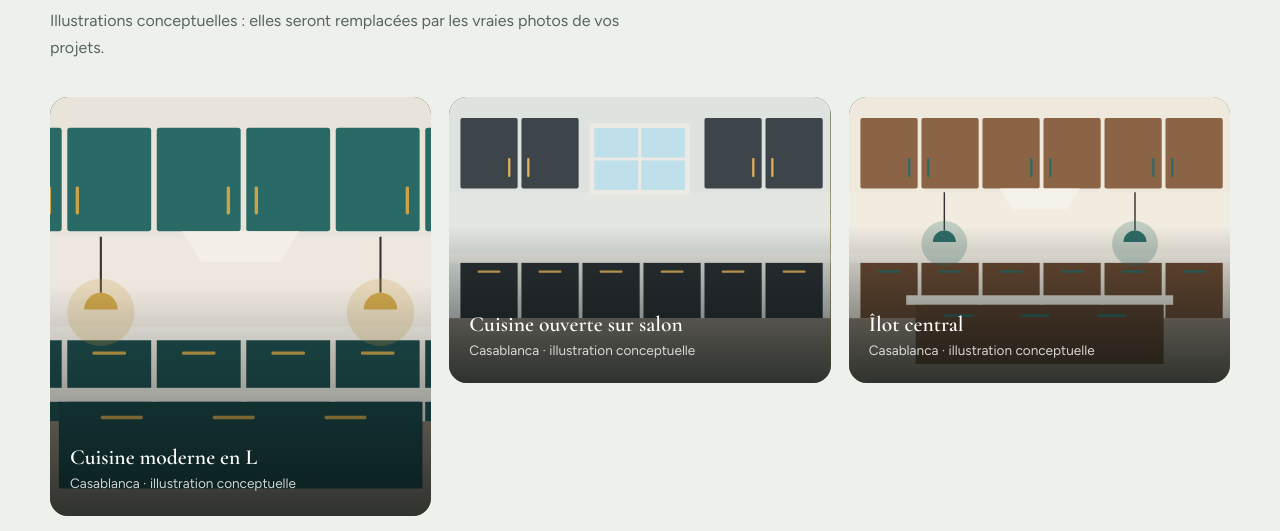
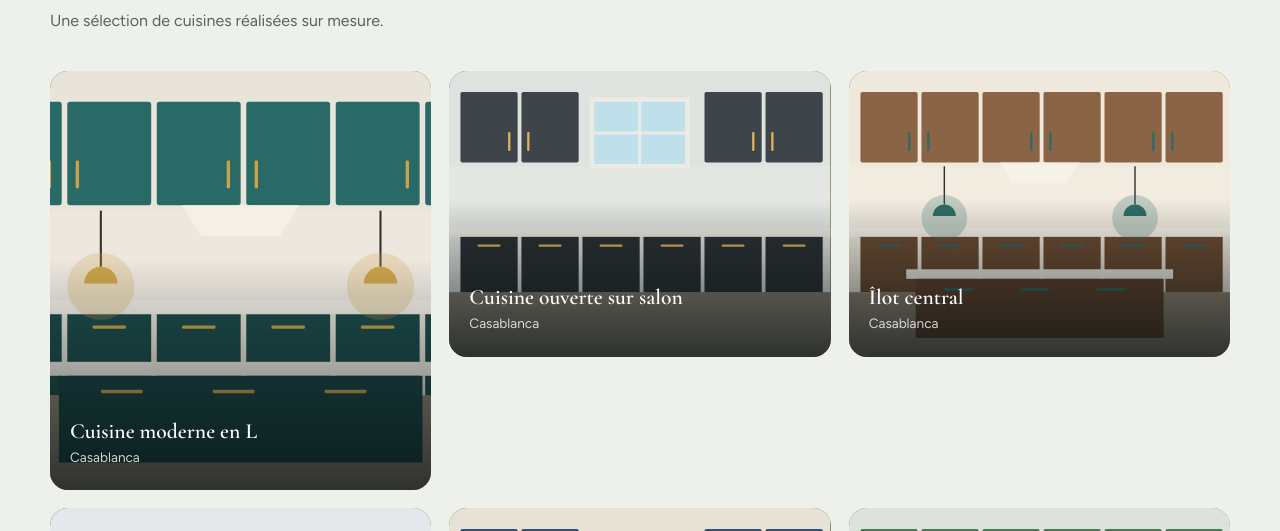
Before and after one commit to Fouad-dev101/kitchen-ma, a plain HTML site: page index.html in a window 1280 px wide. Both pictures are taken after a click on the link "Voir tout le portfolio". Shown: the part 198-729 px from the top of the page. Drawn offline with nearby package versions, Linux system fonts and the light colour scheme.

Commit message:
feat: add real project photos

```diff
--- a/assets/css/style.css
+++ b/assets/css/style.css
@@ -79,7 +79,7 @@ nav a{display:block;font:600 1.9rem var(--hf);padding:12px 0;border-bottom:1px s
 .t{position:relative;border-radius:18px;overflow:hidden;aspect-ratio:4/3;display:flex;align-items:flex-end;padding:20px;color:#fff;transition:.4s}
 .t:hover{transform:scale(1.025)}.t:nth-child(1),.t:nth-child(4){aspect-ratio:4/4.4}
 .t div{position:relative;z-index:2}.t b{display:block;font:600 1.35rem var(--hf)}.t span{font-size:.85rem;opacity:.8}
-.ks{position:absolute;inset:0;width:100%;height:100%;display:block}#home>.ks{opacity:.5}.t:after,.pic:after{content:"";position:absolute;inset:0;background:linear-gradient(180deg,transparent 45%,rgba(5,15,15,.7))}.pic em{z-index:2}
+.ks{object-fit:cover;position:absolute;inset:0;width:100%;height:100%;display:block}#home>.ks{opacity:.5}.t:after,.pic:after{content:"";position:absolute;inset:0;background:linear-gradient(180deg,transparent 45%,rgba(5,15,15,.7))}.pic em{z-index:2}
 .rv2{display:grid;grid-template-columns:.8fr 1.2fr;gap:28px}
 .score{background:linear-gradient(160deg,var(--teal),#0a2223);color:#fff;border-radius:22px;padding:36px;text-align:center}
 .score b{font:600 4.4rem/1 var(--hf);display:block}
--- a/assets/js/main.js
+++ b/assets/js/main.js
@@ -14,15 +14,16 @@ s+=`<rect y="100" width="400" height="64" fill="${t}" opacity=".3"/><rect y="164
 for(let k=0;k<6;k++){const x=12+k*64;s+=`<rect x="${x}" y="174" width="60" height="58" fill="${l}"/><rect x="${x+18}" y="182" width="24" height="2.4" rx="1" fill="${a}"/>`}
 if(I){s+=`<rect x="60" y="208" width="280" height="10" fill="${t}"/><rect x="70" y="218" width="260" height="62" fill="${l}"/><rect x="70" y="218" width="260" height="62" fill="#000" opacity=".1"/>`;(V?[110,200,290]:[100,300]).forEach(x=>s+=`<path d="M${x} 100V140" stroke="#333" stroke-width="1.5"/><path d="M${x-12} 152a12 12 0 0 1 24 0z" fill="${a}"/><circle cx="${x}" cy="154" r="24" fill="${a}" opacity=".25"/>`);for(let k=0;k<3;k++)s+=`<rect x="${100+k*80}" y="228" width="30" height="2.4" rx="1" fill="${a}"/>`}
 return s+'</svg>'}
+function P(n,i,alt){return K(i)+`<img class="ks" src="assets/img/${n}.jpg" alt="${alt||''}" ${n=='hero'?'':'loading="lazy"'} onload="this.previousElementSibling.remove()" onerror="this.remove()">`}
 const L={
 services:()=>SV.map(s=>`<div class="card rv"><div class="ic"><svg viewBox="0 0 24 24">${IC[s[0]]}</svg></div><h3>${s[1]}</h3><p>${s[2]}</p></div>`).join(''),
 steps:()=>ST.map(s=>`<div class="card rv"><h3>${s[0]}</h3><p>${s[1]}</p></div>`).join(''),
-work:n=>WK.slice(0,n).map((w,i)=>`<div class="t rv" style="background:linear-gradient(140deg,hsl(${170-i*9} 45% ${16+i%3*5}%),hsl(${38+i*5} 50% ${30+i%4*5}%))">${K(i)}<div><b>${w[0]}</b><span>${w[1]} · illustration conceptuelle</span></div></div>`).join(''),
+work:n=>WK.slice(0,n).map((w,i)=>`<div class="t rv" style="background:linear-gradient(140deg,hsl(${170-i*9} 45% ${16+i%3*5}%),hsl(${38+i*5} 50% ${30+i%4*5}%))">${P('work-'+(i+1),i,w[0])}<div><b>${w[0]}</b><span>${w[1]}</span></div></div>`).join(''),
 reviews:()=>RV.map(r=>`<div class="rev rv"><div class="stars">★★★★★</div><p>« ${r[1]} »</p><small>${r[0]} · ${r[2]} · Avis Google</small></div>`).join(''),
 info:()=>INFO};
 $$('[data-list]').forEach(e=>e.innerHTML=L[e.dataset.list](+e.dataset.n||0));
-$('#home').insertAdjacentHTML('afterbegin',K(2));
-$$('.pic').forEach((p,j)=>p.insertAdjacentHTML('afterbegin',K(j?5:4)));
+$('#home').insertAdjacentHTML('afterbegin',P('hero',2));
+$$('.pic').forEach((p,j)=>p.insertAdjacentHTML('afterbegin',P(j?'contact':'about',j?5:4,j?'Showroom Kitchen.ma':'Équipe Kitchen.ma')));
 const sel=(n,a)=>`<select name="${n}" required><option value="" disabled selected>${a[0]}</option>${a.slice(1).map(o=>`<option>${o}</option>`).join('')}</select>`;
 $$('[data-form]').forEach(e=>{e.innerHTML=`<form class="frm ${e.hasAttribute('data-big')?'big':''}"><h3>${e.dataset.form}</h3><p>Réponse rapide et sans engagement.</p>
 <label><input name="nom" placeholder="Nom complet" required autocomplete="name"></label>
--- a/index.html
+++ b/index.html
@@ -37,7 +37,7 @@
 </div></section>
 
 <section id="about" class="alt"><div class="wrap two">
-<div class="pic rv"><em>Image de remplacement : photo de l’atelier ou d’un projet</em></div>
+<div class="pic rv"></div>
 <div class="rv"><h2>Pourquoi choisir Kitchen.ma ?</h2>
 <ul class="pts">
 <li><i>✓</i><div><b>Matériaux de haute qualité</b><span>Des finitions durables, choisies avec vous selon votre budget.</span></div></li>
@@ -60,7 +60,7 @@
 <section id="contact"><div class="wrap two">
 <div class="rv"><h2>Parlons de votre cuisine</h2><p class="lead">Décrivez votre projet, nous revenons vers vous pour fixer un rendez-vous et prendre les mesures.</p>
 <div class="ci" data-list="info"></div><a class="btn" href="#page-contact">Demander un devis</a></div>
-<div class="pic rv" style="aspect-ratio:16/11"><em>Image de remplacement : showroom</em></div>
+<div class="pic rv" style="aspect-ratio:16/11"></div>
 </div></section>
 
 <div class="band"><div class="wrap rv"><h2>Prêt à créer la cuisine de vos rêves ?</h2><p>Recevez un devis gratuit et un plan 3D adapté à votre espace.</p><a class="btn" href="#page-contact">Obtenir mon devis gratuit</a></div></div>
@@ -71,7 +71,7 @@
 <h2 style="margin-top:70px">Comment ça se passe</h2><div class="steps" data-list="steps"></div>
 <div class="mid"><a class="btn" href="#page-contact">Obtenir un devis</a></div></div></main>
 
-<main class="view pg" data-v="page-portfolio" hidden><div class="wrap"><h1 class="up">Portfolio</h1><p class="lead up" style="--d:1">Illustrations conceptuelles : elles seront remplacées par les vraies photos de vos projets.</p>
+<main class="view pg" data-v="page-portfolio" hidden><div class="wrap"><h1 class="up">Portfolio</h1><p class="lead up" style="--d:1">Une sélection de cuisines réalisées sur mesure.</p>
 <div class="gal" data-list="work" data-n="9" style="margin-top:36px"></div>
 <div class="mid"><a class="btn" href="#page-contact">Lancer mon projet</a></div></div></main>
 
```
Also changed, not shown: 2 other files.
